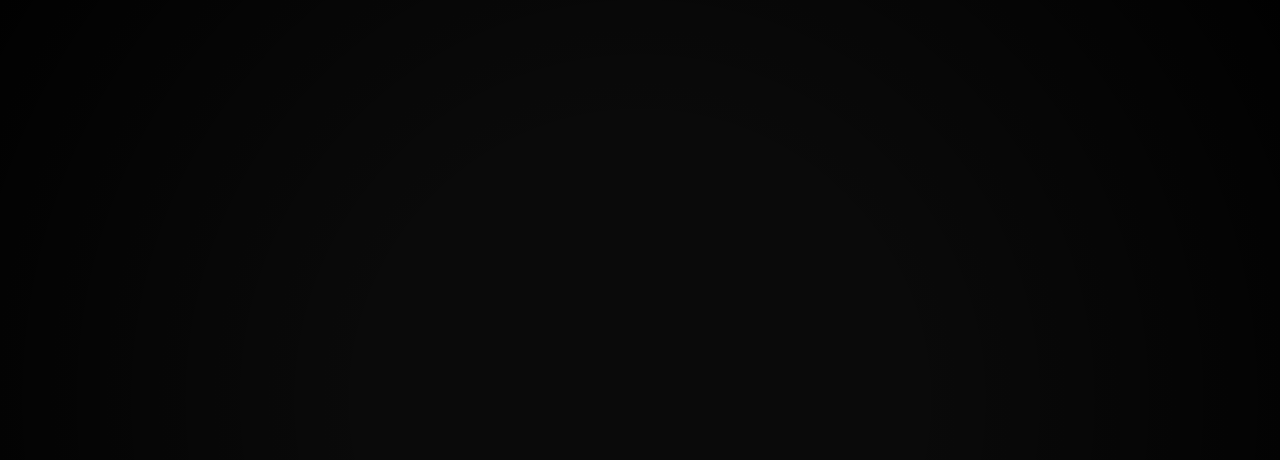
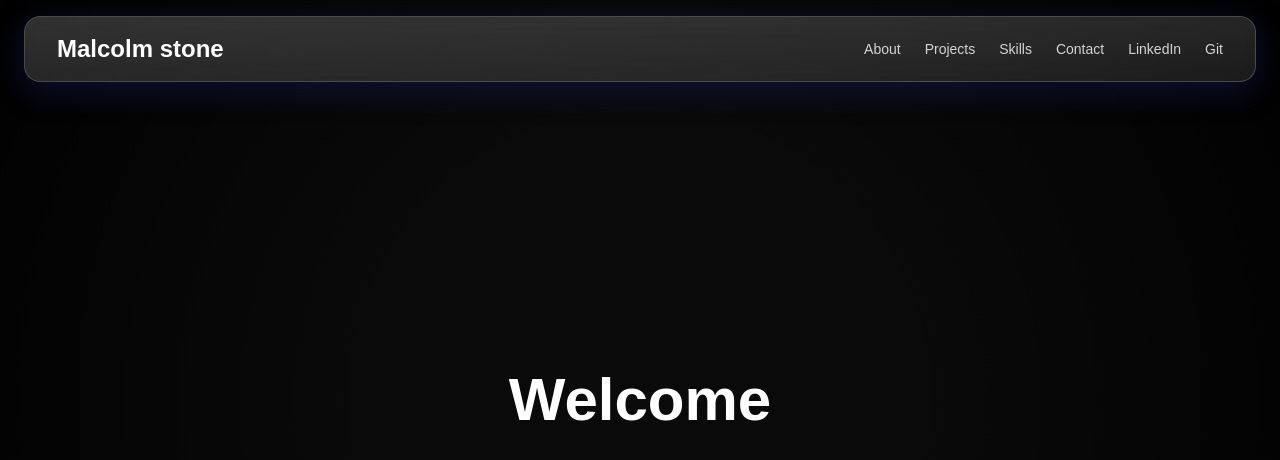
Before and after one commit to Malcolmston/Malcolmston.github.io, a Next.js app: page / in a window 1280 px wide. Shown: the top 460 px of the page. Built offline with nearby package versions, Linux system fonts and the light colour scheme.

Commit message:
feat: integrate Head and Card components in Home page layout and enhance content structure

```diff
--- a/app/page.tsx
+++ b/app/page.tsx
@@ -1,6 +1,8 @@
 'use client';
 
 import { useRef } from "react";
+import Head from "@/app/components/head";
+import Card from "@/app/components/card";
 
 function RadialHoverBackground({children}) {
     const ref = useRef<HTMLDivElement>(null);
@@ -28,12 +30,15 @@ function RadialHoverBackground({children}) {
           transition-opacity duration-300
           [background:radial-gradient(900px_circle_at_var(--x)_var(--y),rgba(99,102,241,0.20),rgba(168,85,247,0.12),transparent_60%)]
         "
-            >
-                {children}
-            </div>
+            />
 
             {/* vignette */}
             <div className="pointer-events-none absolute inset-0 bg-[radial-gradient(circle_at_center,transparent_35%,rgba(0,0,0,0.9)_100%)]" />
+
+            {/* content - moved outside the radial bloom div */}
+            <div className="relative z-10">
+                {children}
+            </div>
         </div>
     );
 }
@@ -41,8 +46,26 @@ function RadialHoverBackground({children}) {
 export default function Home () {
     return <>
         <RadialHoverBackground>
-            <div className="relative h-screen flex items-center justify-center">
-                <h1 className="text-6xl font-bold">Hello World</h1>
+            {/* Liquid Glass Header */}
+            <Head person="Malcolm stone" tabs={[
+                {name: "About"},
+                {name: "Projects"},
+                {name: "Skills"},
+                {name: "Contact"},
+                {name: "LinkedIn"},
+                {name: "Git"}
+            ]}/>
+
+            {/* Main Content */}
+            <div className="relative min-h-screen flex items-center justify-center pt-32 pb-16 px-6">
+                <div className="max-w-6xl w-full">
+                    <h2 className="text-6xl font-bold text-center mb-16">Welcome</h2>
+
+                    {/* Neumorphic Cards Grid */}
+                    <div className="flex flex-wrap justify-center items-start gap-6">
+
+                    </div>
+                </div>
             </div>
         </RadialHoverBackground>
     </>
```
